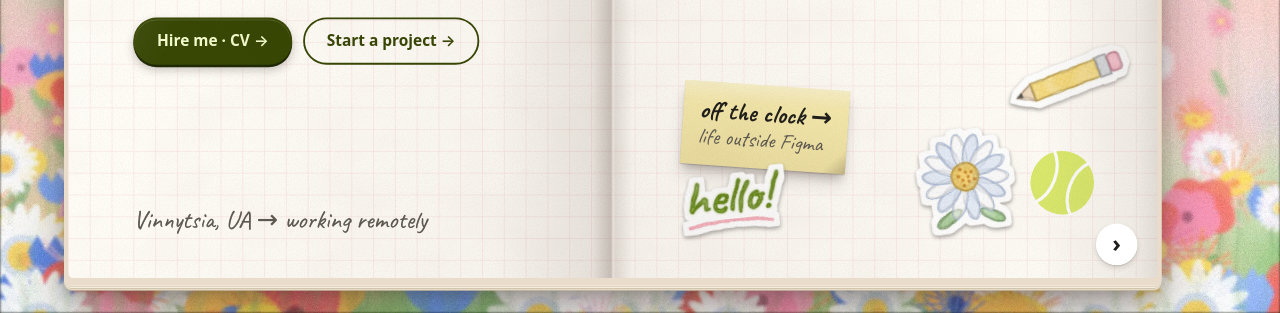
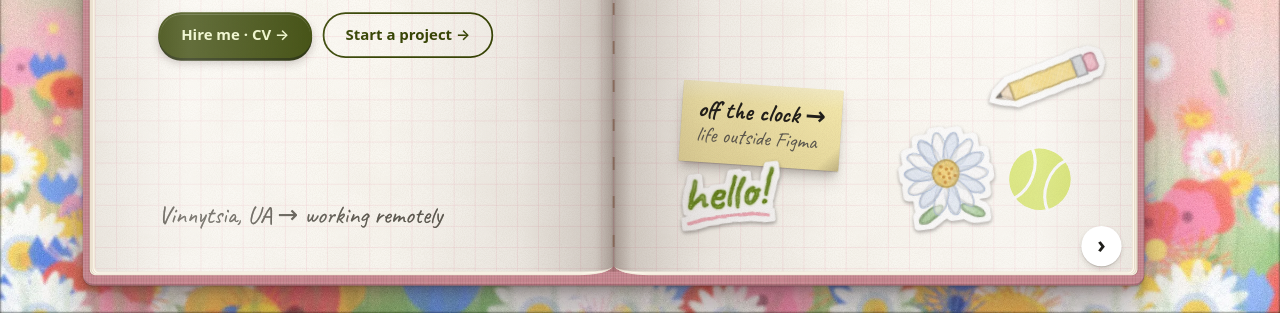
Before and after one commit to yana2026prvs/Landing-page, a plain HTML site: page index.html in a window 1280 px wide. Shown: the part 487-800 px from the top of the page. Drawn offline with Linux system fonts and the light colour scheme; a web font is replaced by a local one.

Commit message:
Make the notebook feel physical
- Linen cloth cover visible around the pages
- Page block edges on the outer sides, pages dipping into the spine
- Curved paper shading and a thread-stitched spine
- Leaf and stage geometry follow the new cover margins; tighten About spacing

Co-Authored-By: Claude Opus 5.5 <noreply@anthropic.com>
Claude-Session: https://claude.ai/code/session_011sYwercFEwGT9vV3Y1oJz4

```diff
--- a/css/style.css
+++ b/css/style.css
@@ -778,3 +778,85 @@ html.js .runhead { border-bottom: 2px solid color-mix(in srgb, var(--tab-c, #8a8
   }
   html.js main > nav { height: 820px; }
 }
+
+/* ==========================================================
+   Physical notebook: cloth cover, page block, sagging pages, stitched spine
+   ========================================================== */
+:root {
+  --cover: #C98490;
+  --cover-dark: #A9646F;
+  --linen: repeating-linear-gradient(0deg, rgba(255, 255, 255, .07) 0 1px, transparent 1px 3px),
+           repeating-linear-gradient(90deg, rgba(60, 20, 30, .07) 0 1px, transparent 1px 3px);
+}
+.spread {
+  padding: 12px 14px 16px;
+  border-radius: 12px;
+  background-color: var(--cover);
+  background-image: var(--grain), var(--linen),
+    radial-gradient(120% 140% at 30% 0%, rgba(255, 255, 255, .18), transparent 60%);
+  background-size: 220px 220px, auto, auto, auto;
+  box-shadow:
+    inset 0 1px 0 rgba(255, 255, 255, .28), inset 0 -2px 0 rgba(60, 20, 30, .22),
+    inset 1px 0 0 rgba(255, 255, 255, .12), inset -1px 0 0 rgba(60, 20, 30, .18),
+    0 1px 1px rgba(40, 20, 20, .28), 0 6px 10px rgba(40, 20, 20, .22),
+    0 22px 40px rgba(40, 20, 20, .24), 0 52px 90px rgba(40, 20, 20, .20);
+}
+
+/* the block of pages: thin sheets visible on the outer edges and bottom */
+.page--left {
+  border-radius: 6px 0 0 6px;
+  border-top-right-radius: 34px 7px;      /* pages dip into the spine */
+  border-bottom-right-radius: 34px 7px;
+  box-shadow:
+    -1px 1px 0 #efe6d6, -2px 2px 0 #fffaf1, -3px 2px 0 #e4d9c6, -4px 3px 0 #faf3e6,
+    -5px 3px 0 #dccfb9, -6px 4px 0 #f4ecde, -7px 4px 0 rgba(120, 90, 70, .35);
+}
+.page--right {
+  border-radius: 0 6px 6px 0;
+  border-top-left-radius: 34px 7px;
+  border-bottom-left-radius: 34px 7px;
+  box-shadow:
+    1px 1px 0 #efe6d6, 2px 2px 0 #fffaf1, 3px 2px 0 #e4d9c6, 4px 3px 0 #faf3e6,
+    5px 3px 0 #dccfb9, 6px 4px 0 #f4ecde, 7px 4px 0 rgba(120, 90, 70, .35);
+}
+/* paper curving: highlight on the raised outer half, soft fall-off into the gutter */
+.page--left::after {
+  background:
+    linear-gradient(90deg, rgba(60, 35, 25, .06) 0%, rgba(255, 255, 255, .22) 18%, rgba(255, 255, 255, 0) 55%, rgba(60, 35, 25, .07) 82%, rgba(60, 35, 25, .20) 96%, rgba(60, 35, 25, .30) 100%),
+    linear-gradient(180deg, rgba(255, 255, 255, .18), rgba(255, 255, 255, 0) 30%, rgba(60, 35, 25, .04) 100%);
+  transform: none;
+}
+.page--right::after {
+  background:
+    linear-gradient(270deg, rgba(60, 35, 25, .06) 0%, rgba(255, 255, 255, .22) 18%, rgba(255, 255, 255, 0) 55%, rgba(60, 35, 25, .07) 82%, rgba(60, 35, 25, .20) 96%, rgba(60, 35, 25, .30) 100%),
+    linear-gradient(180deg, rgba(255, 255, 255, .18), rgba(255, 255, 255, 0) 30%, rgba(60, 35, 25, .04) 100%);
+  transform: none;
+}
+/* spine: crease + thread stitches */
+.spread::after {
+  top: 12px; bottom: 16px; width: 40px;
+  background:
+    repeating-linear-gradient(180deg, transparent 0 30px, rgba(140, 105, 85, .75) 30px 44px) center / 2px 100% no-repeat,
+    radial-gradient(closest-side, rgba(255, 255, 255, .5), transparent) center / 3px 100% no-repeat,
+    linear-gradient(90deg, transparent, rgba(60, 35, 25, .14) 42%, rgba(60, 35, 25, .26) 50%, rgba(60, 35, 25, .14) 58%, transparent);
+}
+
+/* stage geometry follows the new cover margins */
+@media (min-width: 1101px) {
+  html.js .spread { height: 848px; }
+  html.js main > nav { height: 848px; }
+  .leaf { top: 12px; height: calc(100% - 28px); width: calc(50% - 14px); }
+  .leaf--back { left: 14px; }
+  .leaf__face { border-radius: 0; }
+  .leaf--fwd .leaf__face > .page { border-radius: 0 6px 6px 0; box-shadow: none; }
+  .leaf--back .leaf__face > .page { border-radius: 6px 0 0 6px; box-shadow: none; }
+}
+@media (max-width: 900px) {
+  .spread { padding: 10px 10px 14px; }
+  .page--left, .page--right { border-radius: 6px; box-shadow: 0 1px 0 #efe6d6, 0 2px 0 #dccfb9; }
+  .page--left::after, .page--right::after { background: linear-gradient(115deg, rgba(255,255,255,.25), rgba(255,255,255,0) 40%, rgba(60,35,25,.05)); }
+}
+/* keep the About spread inside the page after the cover margins */
+.job { padding: 10px 0; }
+.collage { margin-top: 4px; }
+#about .page--right .h3 { margin-top: -6px; }
--- a/js/main.js
+++ b/js/main.js
@@ -187,7 +187,7 @@
     // real size of the stage (works inside embedded previews, where innerWidth can lie)
     var w = main.clientWidth || innerWidth, h = main.clientHeight || innerHeight;
     // notebook 1208 + clips on the left (≈50) + bookmarks sticking out on the right (≈110) + breathing room
-    var f = Math.min(1, (w - 24) / 1380, (h - 28) / 850);
+    var f = Math.min(1, (w - 24) / 1380, (h - 28) / 878);
     main.style.setProperty('--fit', Math.max(f, .5).toFixed(3));
   }
 
```
